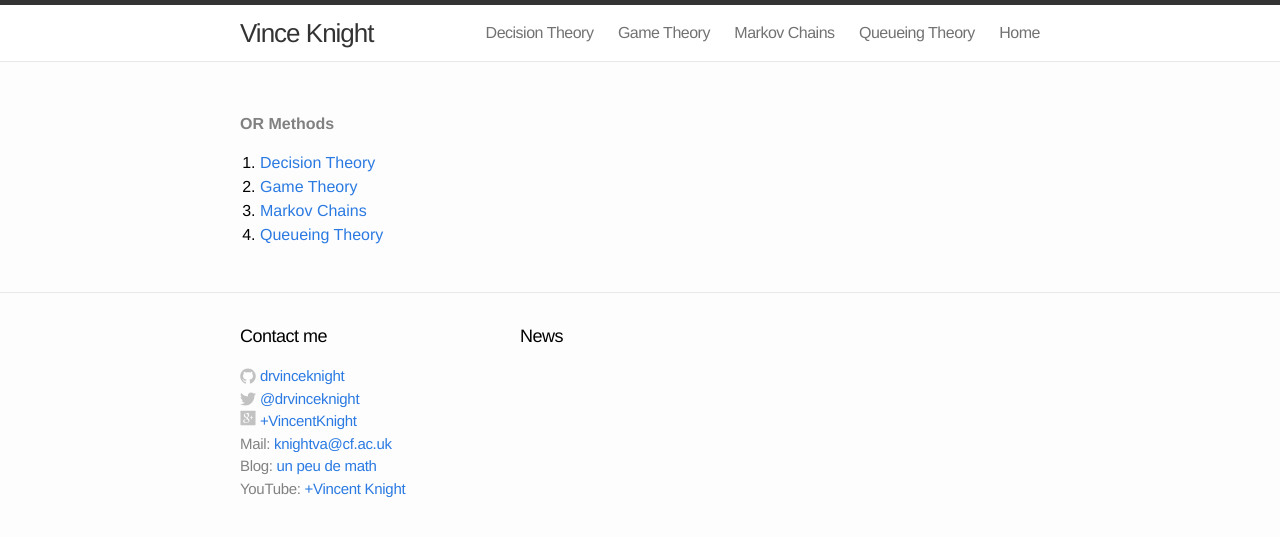
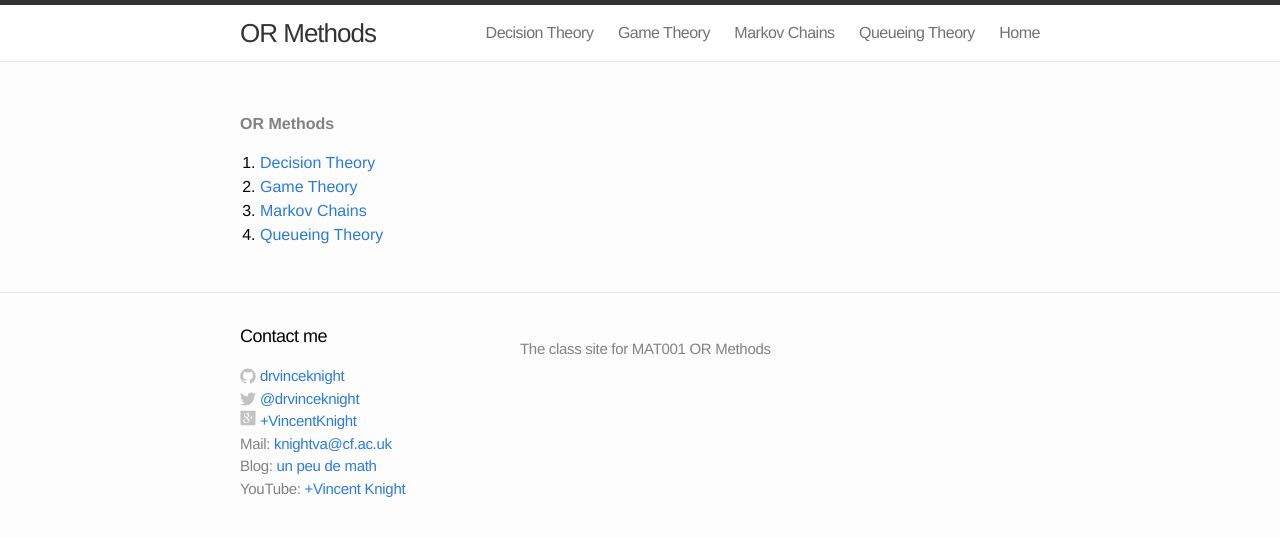
Before and after one commit to drvinceknight/OR_Methods, a Jekyll site: the page built from index.html, in a window 1280 px wide. Shown: the top 537 px of the page. Built offline with Jekyll 4.4.1, drawn with Linux system fonts in a browser that asks for light colours.

Commit message:
Included header and footer

```diff
--- a/_includes/footer.html
+++ b/_includes/footer.html
@@ -84,16 +84,7 @@
     </div>
 
     <div class="footer-col-2 column">
-    <h2 class="footer-heading">News</h2>
-      <ul class="news">
-        {% for post in site.categories.news limit:3%}
-          <li>
-            <span class="news-date">{{ post.date | date: "%b %-d, %Y" }}
-                <a class="news-link" href="{{ post.url }}">{{ post.title }}</a>
-            </span>
-          </li>
-        {% endfor %}
-      </ul>
+        <p>{{site.description}}</p>
     </div>
 
   </div>
--- a/_includes/header.html
+++ b/_includes/header.html
@@ -2,7 +2,7 @@
 
   <div class="wrap">
 
-      <a class="site-title" href="/">Vince Knight</a>
+      <a class="site-title" href="/">OR Methods</a>
 
     <nav class="site-nav">
       <a href="#" class="menu-icon">
```
